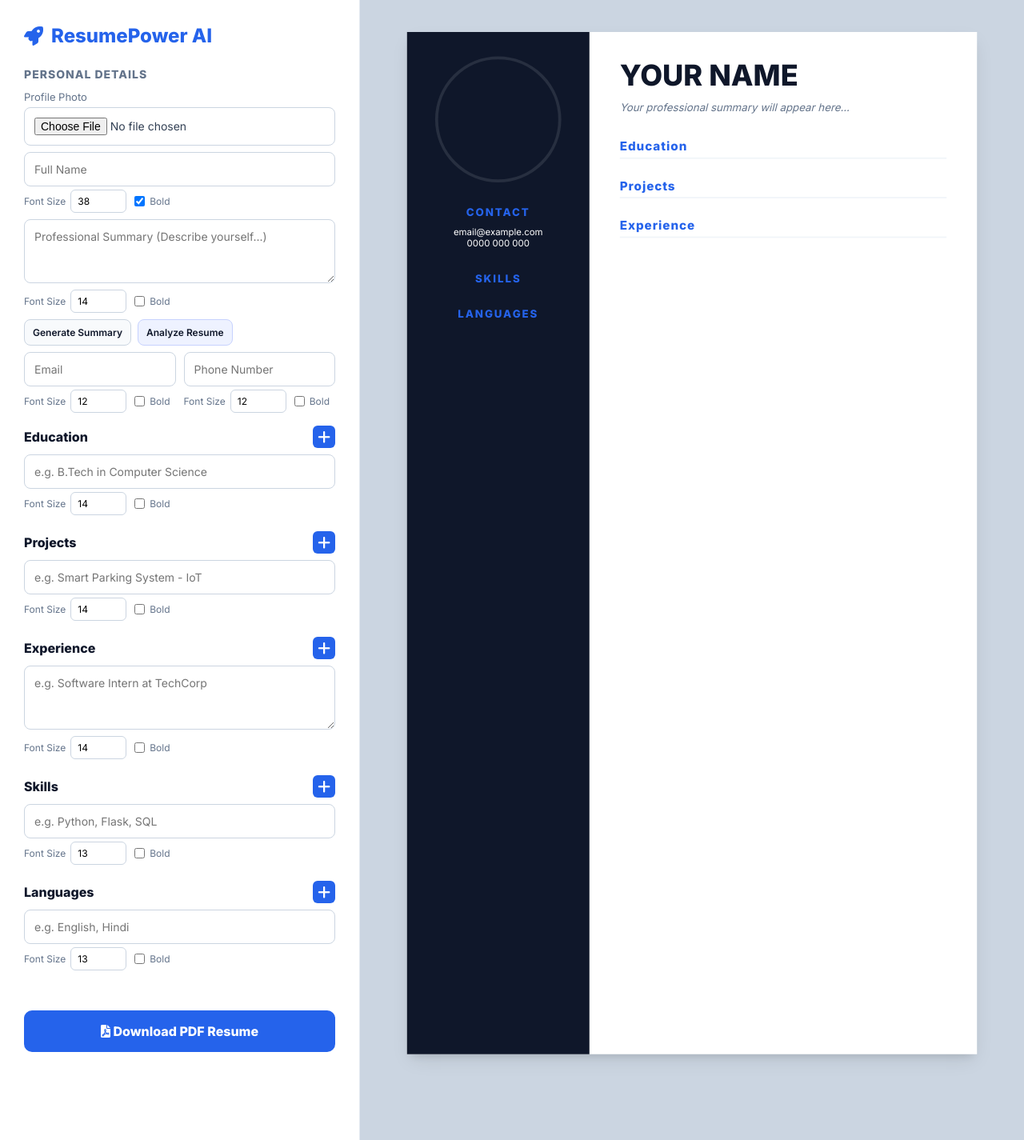
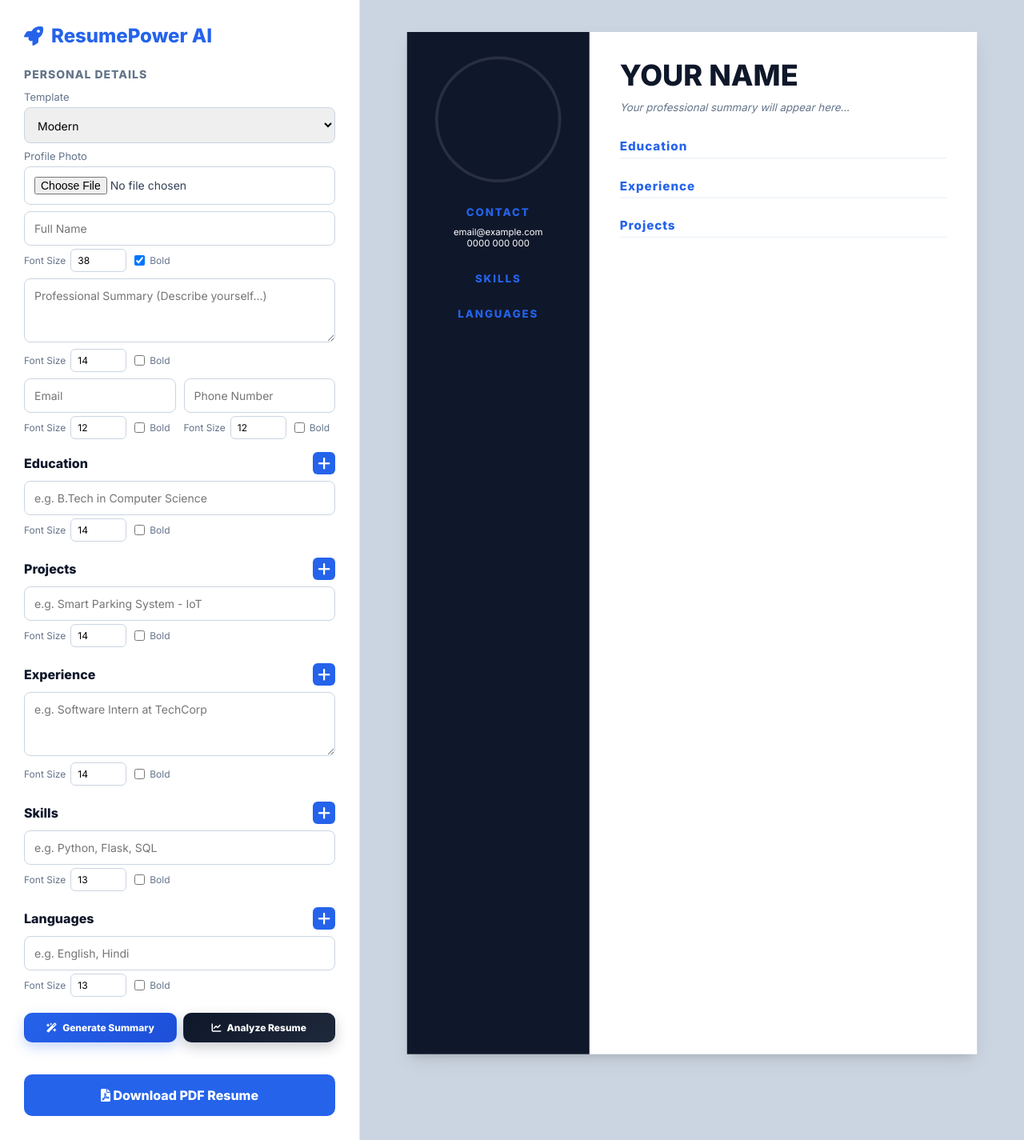
Before and after one commit to pravinMchavan/Web-Projects, a Flask app: page / in a window 1280 px wide. Shown: the whole page at 80% size. Run offline with Flask 3, Linux system fonts and the light colour scheme.

Commit message:
Enhance templates, AI tools placement, and section ordering

```diff
--- a/resume-builder/app.py
+++ b/resume-builder/app.py
@@ -1,4 +1,30 @@
 import os
+import sys
+import subprocess
+
+
+def _ensure_dependencies():
+    try:
+        import flask  # noqa: F401
+        import fpdf  # noqa: F401
+        import werkzeug  # noqa: F401
+        return
+    except ModuleNotFoundError:
+        pass
+
+    requirements_path = os.path.join(os.path.dirname(__file__), "requirements.txt")
+    cmd = [sys.executable, "-m", "pip", "install"]
+    if os.path.exists(requirements_path):
+        cmd.extend(["-r", requirements_path])
+    else:
+        cmd.extend(["Flask>=3.0.0", "fpdf2>=2.7.0", "Werkzeug>=3.0.0"])
+
+    print("Installing missing dependencies...")
+    subprocess.check_call(cmd)
+
+
+_ensure_dependencies()
+
 from flask import Flask, render_template, request, send_file, jsonify
 from fpdf import FPDF
 from werkzeug.utils import secure_filename
@@ -79,6 +105,161 @@ def analyze():
     except Exception as e:
         return jsonify({"error": str(e)}), 500
 
+
+def _add_pdf_section(pdf, title, items, x=75, title_color=(37, 99, 235), bullet="o"):
+    if not any(item.strip() for item in items):
+        return
+
+    pdf.set_x(x)
+    pdf.set_font("Arial", 'B', 14)
+    pdf.set_text_color(*title_color)
+    pdf.cell(0, 10, title, ln=True)
+
+    pdf.set_draw_color(*title_color)
+    pdf.line(x, pdf.get_y(), 200, pdf.get_y())
+    pdf.ln(4)
+
+    pdf.set_text_color(51, 65, 85)
+    pdf.set_font("Arial", '', 11)
+    for item in items:
+        if item.strip():
+            pdf.set_x(x)
+            pdf.multi_cell(0, 7, f"{bullet} {item}")
+            pdf.ln(2)
+    pdf.ln(4)
+
+
+def _render_modern_template(pdf, image_path, name, email, phone, description, skills, languages, education, projects, experience):
+    pdf.set_fill_color(15, 23, 42)
+    pdf.rect(0, 0, 70, 297, 'F')
+
+    if image_path:
+        pdf.image(image_path, x=15, y=15, w=40)
+
+    pdf.set_text_color(255, 255, 255)
+    current_y = 70 if image_path else 20
+    pdf.set_xy(5, current_y)
+
+    pdf.set_font("Arial", 'B', 12)
+    pdf.cell(60, 10, "CONTACT", ln=True)
+    pdf.set_font("Arial", '', 10)
+    pdf.multi_cell(60, 7, f"Email:\n{email}\n\nPhone:\n{phone}")
+    pdf.ln(10)
+
+    pdf.set_x(5)
+    pdf.set_font("Arial", 'B', 12)
+    pdf.cell(60, 10, "SKILLS", ln=True)
+    pdf.set_font("Arial", '', 10)
+    for item in skills:
+        if item.strip():
+            pdf.set_x(5)
+            pdf.cell(60, 6, f"- {item}", ln=True)
+
+    pdf.ln(8)
+    pdf.set_x(5)
+    pdf.set_font("Arial", 'B', 12)
+    pdf.cell(60, 10, "LANGUAGES", ln=True)
+    pdf.set_font("Arial", '', 10)
+    for item in languages:
+        if item.strip():
+            pdf.set_x(5)
+            pdf.cell(60, 6, f"- {item}", ln=True)
+
+    pdf.set_text_color(30, 41, 59)
+    pdf.set_xy(75, 20)
+    pdf.set_font("Arial", 'B', 28)
+    pdf.cell(0, 15, name.upper(), ln=True)
+
+    pdf.set_x(75)
+    pdf.set_font("Arial", 'I', 11)
+    pdf.set_text_color(100, 116, 139)
+    pdf.multi_cell(0, 6, description)
+    pdf.ln(8)
+
+    _add_pdf_section(pdf, "EDUCATION", education, x=75, title_color=(37, 99, 235), bullet="o")
+    _add_pdf_section(pdf, "EXPERIENCE", experience, x=75, title_color=(37, 99, 235), bullet="o")
+    _add_pdf_section(pdf, "PROJECTS", projects, x=75, title_color=(37, 99, 235), bullet="o")
+
+
+def _render_classic_template(pdf, image_path, name, email, phone, description, skills, languages, education, projects, experience):
+    pdf.set_text_color(17, 24, 39)
+    pdf.set_font("Arial", 'B', 24)
+    pdf.set_xy(15, 16)
+    pdf.cell(130, 12, name.upper())
+
+    if image_path:
+        pdf.image(image_path, x=165, y=14, w=28)
+
+    pdf.set_xy(15, 30)
+    pdf.set_font("Arial", '', 10)
+    pdf.cell(0, 8, f"{email} | {phone}", ln=True)
+
+    pdf.set_draw_color(148, 163, 184)
+    pdf.line(15, 40, 195, 40)
+
+    pdf.set_xy(15, 46)
+    pdf.set_font("Arial", 'I', 11)
+    pdf.set_text_color(71, 85, 105)
+    pdf.multi_cell(180, 6, description)
+    pdf.ln(4)
+
+    _add_pdf_section(pdf, "EDUCATION", education, x=15, title_color=(30, 64, 175), bullet="-")
+    _add_pdf_section(pdf, "EXPERIENCE", experience, x=15, title_color=(30, 64, 175), bullet="-")
+    _add_pdf_section(pdf, "PROJECTS", projects, x=15, title_color=(30, 64, 175), bullet="-")
+    _add_pdf_section(pdf, "SKILLS", skills, x=15, title_color=(30, 64, 175), bullet="-")
+    _add_pdf_section(pdf, "LANGUAGES", languages, x=15, title_color=(30, 64, 175), bullet="-")
+
+
+def _render_compact_template(pdf, image_path, name, email, phone, description, skills, languages, education, projects, experience):
+    pdf.set_fill_color(17, 24, 39)
+    pdf.rect(0, 0, 60, 297, 'F')
+
+    if image_path:
+        pdf.image(image_path, x=14, y=14, w=32)
+
+    pdf.set_text_color(226, 232, 240)
+    pdf.set_xy(6, 52)
+    pdf.set_font("Arial", 'B', 11)
+    pdf.cell(48, 8, "CONTACT", ln=True)
+    pdf.set_font("Arial", '', 9)
+    pdf.multi_cell(48, 6, f"{email}\n{phone}")
+
+    pdf.ln(4)
+    pdf.set_x(6)
+    pdf.set_font("Arial", 'B', 11)
+    pdf.cell(48, 8, "SKILLS", ln=True)
+    pdf.set_font("Arial", '', 9)
+    for item in skills:
+        if item.strip():
+            pdf.set_x(6)
+            pdf.cell(48, 5, f"- {item}", ln=True)
+
+    pdf.ln(4)
+    pdf.set_x(6)
+    pdf.set_font("Arial", 'B', 11)
+    pdf.cell(48, 8, "LANGUAGES", ln=True)
+    pdf.set_font("Arial", '', 9)
+    for item in languages:
+        if item.strip():
+            pdf.set_x(6)
+            pdf.cell(48, 5, f"- {item}", ln=True)
+
+    pdf.set_text_color(30, 41, 59)
+    pdf.set_xy(66, 16)
+    pdf.set_font("Arial", 'B', 24)
+    pdf.cell(0, 12, name.upper(), ln=True)
+
+    pdf.set_x(66)
+    pdf.set_font("Arial", 'I', 10)
+    pdf.set_text_color(100, 116, 139)
+    pdf.multi_cell(130, 6, description)
+    pdf.ln(4)
+
+    _add_pdf_section(pdf, "EDUCATION", education, x=66, title_color=(30, 64, 175), bullet="-")
+    _add_pdf_section(pdf, "EXPERIENCE", experience, x=66, title_color=(30, 64, 175), bullet="-")
+    _add_pdf_section(pdf, "PROJECTS", projects, x=66, title_color=(30, 64, 175), bullet="-")
+
+
 @app.route('/download', methods=['POST'])
 def download():
     try:
@@ -95,6 +276,7 @@ def download():
         email = request.form.get('email', 'email@example.com')
         phone = request.form.get('phone', '0000 000 000')
         description = request.form.get('description', '')
+        template_choice = request.form.get('template', 'modern')
 
         # 3. CAPTURE DYNAMIC LISTS (using getlist for multiple inputs)
         skills = request.form.getlist('skills[]')
@@ -103,94 +285,16 @@ def download():
         projects = request.form.getlist('projects[]')
         experience = request.form.getlist('experience[]')
 
-        # 4. STYLED PDF GENERATION
+        # 4. STYLED PDF GENERATION (by selected template)
         pdf = FPDF()
         pdf.add_page()
         pdf.set_auto_page_break(auto=True, margin=15)
-
-        # --- THEME: SIDEBAR (Dark Slate) ---
-        pdf.set_fill_color(15, 23, 42) # Matches --dark CSS
-        pdf.rect(0, 0, 70, 297, 'F')
-
-        # Profile Image in Sidebar
-        if image_path:
-            # Positioned at top of sidebar
-            pdf.image(image_path, x=15, y=15, w=40)
-
-        # Sidebar Content (White Text)
-        pdf.set_text_color(255, 255, 255)
-        current_y = 70 if image_path else 20
-        pdf.set_xy(5, current_y)
-
-        # Contact Section
-        pdf.set_font("Arial", 'B', 12)
-        pdf.cell(60, 10, "CONTACT", ln=True)
-        pdf.set_font("Arial", '', 10)
-        pdf.multi_cell(60, 7, f"Email:\n{email}\n\nPhone:\n{phone}")
-        pdf.ln(10)
-
-        # Sidebar Lists: Skills
-        pdf.set_x(5)
-        pdf.set_font("Arial", 'B', 12)
-        pdf.cell(60, 10, "SKILLS", ln=True)
-        pdf.set_font("Arial", '', 10)
-        for s in skills:
-            if s.strip():
-                pdf.set_x(5)
-                pdf.cell(60, 6, f"- {s}", ln=True)
-
-        pdf.ln(10)
-        # Sidebar Lists: Languages
-        pdf.set_x(5)
-        pdf.set_font("Arial", 'B', 12)
-        pdf.cell(60, 10, "LANGUAGES", ln=True)
-        pdf.set_font("Arial", '', 10)
-        for l in languages:
-            if l.strip():
-                pdf.set_x(5)
-                pdf.cell(60, 6, f"- {l}", ln=True)
-
-        # --- THEME: MAIN CONTENT (Right Side) ---
-        pdf.set_text_color(30, 41, 59) # Dark grey text
-        pdf.set_xy(75, 20)
-
-        # Name Header
-        pdf.set_font("Arial", 'B', 28)
-        pdf.cell(0, 15, name.upper(), ln=True)
-
-        # Profile Description
-        pdf.set_x(75)
-        pdf.set_font("Arial", 'I', 11)
-        pdf.set_text_color(100, 116, 139)
-        pdf.multi_cell(0, 6, description)
-        pdf.ln(10)
-
-        # Section Helper Function
-        def add_pdf_sec(title, items):
-            if not any(item.strip() for item in items): return
-
-            pdf.set_x(75)
-            pdf.set_font("Arial", 'B', 14)
-            pdf.set_text_color(37, 99, 235) # Professional Blue
-            pdf.cell(0, 10, title, ln=True)
-
-            # Draw Underline
-            pdf.set_draw_color(37, 99, 235)
-            pdf.line(75, pdf.get_y(), 200, pdf.get_y())
-            pdf.ln(4)
-
-            pdf.set_text_color(51, 65, 85)
-            pdf.set_font("Arial", '', 11)
-            for item in items:
-                if item.strip():
-                    pdf.set_x(75)
-                    pdf.multi_cell(0, 7, f"o {item}")
-                    pdf.ln(2)
-            pdf.ln(5)
-
-        add_pdf_sec("EDUCATION", education)
-        add_pdf_sec("PROJECTS", projects)
-        add_pdf_sec("EXPERIENCE", experience)
+        if template_choice == 'classic':
+            _render_classic_template(pdf, image_path, name, email, phone, description, skills, languages, education, projects, experience)
+        elif template_choice == 'compact':
+            _render_compact_template(pdf, image_path, name, email, phone, description, skills, languages, education, projects, experience)
+        else:
+            _render_modern_template(pdf, image_path, name, email, phone, description, skills, languages, education, projects, experience)
 
         # 5. FINAL OUTPUT
         output_file = "professional_resume.pdf"
--- /dev/null
+++ b/resume-builder/requirements.txt
@@ -0,0 +1,3 @@
+Flask>=3.0.0
+fpdf2>=2.7.0
+Werkzeug>=3.0.0
--- a/resume-builder/static/script.js
+++ b/resume-builder/static/script.js
@@ -51,6 +51,13 @@ function previewImage(event) {
     if (event.target.files[0]) {
         reader.readAsDataURL(event.target.files[0]);
     }
+}
+
+function applyTemplate() {
+    const selected = document.getElementById('in-template').value;
+    const canvas = document.getElementById('resume-canvas');
+    canvas.classList.remove('template-modern', 'template-classic', 'template-compact');
+    canvas.classList.add(`template-${selected}`);
 }
 
 function collectResumeData() {
@@ -280,4 +287,7 @@ function updateLive() {
 }
 
 // Ensure the preview is updated once on page load
-window.onload = updateLive;
+window.onload = function () {
+    applyTemplate();
+    updateLive();
+};
--- a/resume-builder/static/style.css
+++ b/resume-builder/static/style.css
@@ -109,26 +109,46 @@ body {
     box-shadow: none;
 }
 
+.ai-tools-wrap {
+    margin: 14px 0 0;
+}
+
 .ai-tools {
     display: flex;
     gap: 8px;
-    margin: 6px 0 8px;
+    margin: 0 0 10px;
 }
 
 .btn-ai {
-    border: 1px solid #cbd5e1;
-    background: #f8fafc;
-    color: #0f172a;
-    border-radius: 8px;
-    padding: 8px 10px;
+    flex: 1;
+    border: 1px solid transparent;
+    background: linear-gradient(135deg, #2563eb 0%, #1d4ed8 100%);
+    color: #ffffff;
+    border-radius: 10px;
+    padding: 10px 12px;
     font-size: 12px;
-    font-weight: 600;
+    font-weight: 700;
     cursor: pointer;
+    display: inline-flex;
+    align-items: center;
+    justify-content: center;
+    gap: 7px;
+    box-shadow: 0 6px 16px rgba(37, 99, 235, 0.25);
+    transition: transform 0.2s ease, box-shadow 0.2s ease;
+}
+
+.btn-ai:hover {
+    transform: translateY(-1px);
+    box-shadow: 0 10px 20px rgba(37, 99, 235, 0.28);
 }
 
 .btn-ai-secondary {
-    background: #eef2ff;
-    border-color: #c7d2fe;
+    background: linear-gradient(135deg, #0f172a 0%, #1e293b 100%);
+    box-shadow: 0 6px 16px rgba(15, 23, 42, 0.22);
+}
+
+.btn-ai-secondary:hover {
+    box-shadow: 0 10px 20px rgba(15, 23, 42, 0.28);
 }
 
 .ai-panel {
@@ -241,7 +266,7 @@ body {
     transform: scale(1.1);
 }
 
-input, textarea {
+input, textarea, select {
     width: 100%;
     padding: 12px;
     margin-bottom: 8px;
--- a/resume-builder/templates/index.html
+++ b/resume-builder/templates/index.html
@@ -21,6 +21,15 @@
             <div class="section-title">Personal Details</div>
 
             <div class="input-group">
+                <label style="font-size: 13px; color: #64748b; display: block; margin-bottom: 5px;">Template</label>
+                <select name="template" id="in-template" onchange="applyTemplate()">
+                    <option value="modern" selected>Modern</option>
+                    <option value="classic">Classic</option>
+                    <option value="compact">Compact</option>
+                </select>
+            </div>
+
+            <div class="input-group">
                 <label style="font-size: 13px; color: #64748b; display: block; margin-bottom: 5px;">Profile Photo</label>
                 <input type="file" name="profile_pic" id="in-photo" accept="image/*" onchange="previewImage(event)">
             </div>
@@ -39,12 +48,6 @@
                     <label>Font Size <input type="number" min="10" max="48" value="14" class="font-size-input" oninput="updateLive()"></label>
                     <label class="bold-toggle"><input type="checkbox" class="font-bold-input" oninput="updateLive()"> Bold</label>
                 </div>
-                <div class="ai-tools">
-                    <button type="button" class="btn-ai" onclick="generateSummarySuggestions()">Generate Summary</button>
-                    <button type="button" class="btn-ai btn-ai-secondary" onclick="analyzeResume()">Analyze Resume</button>
-                </div>
-                <div id="summary-suggestions" class="ai-panel"></div>
-                <div id="analysis-result" class="ai-panel"></div>
             </div>
 
             <div class="row" style="display: flex; gap: 10px;">
@@ -144,6 +147,19 @@
                 </div>
             </div>
 
+            <div class="ai-tools-wrap">
+                <div class="ai-tools">
+                    <button type="button" class="btn-ai" onclick="generateSummarySuggestions()">
+                        <i class="fas fa-wand-magic-sparkles"></i> Generate Summary
+                    </button>
+                    <button type="button" class="btn-ai btn-ai-secondary" onclick="analyzeResume()">
+                        <i class="fas fa-chart-line"></i> Analyze Resume
+                    </button>
+                </div>
+                <div id="summary-suggestions" class="ai-panel"></div>
+                <div id="analysis-result" class="ai-panel"></div>
+            </div>
+
             <button type="submit" class="btn-main">
                 <i class="fas fa-file-pdf"></i> Download PDF Resume
             </button>
@@ -151,7 +167,7 @@
     </aside>
 
     <main class="preview-pane">
-        <div class="resume-paper" id="resume-canvas">
+        <div class="resume-paper template-modern" id="resume-canvas">
 
             <div class="side-bar">
                 <div class="img-container">
@@ -179,13 +195,13 @@
                 </div>
 
                 <div class="sec">
-                    <h4>Projects</h4>
-                    <ul id="rt-projects"></ul>
+                    <h4>Experience</h4>
+                    <ul id="rt-experience"></ul>
                 </div>
 
                 <div class="sec">
-                    <h4>Experience</h4>
-                    <ul id="rt-experience"></ul>
+                    <h4>Projects</h4>
+                    <ul id="rt-projects"></ul>
                 </div>
             </div>
 
```
Also changed, not shown: other parts of resume-builder/static/style.css (+146 -4 lines).
